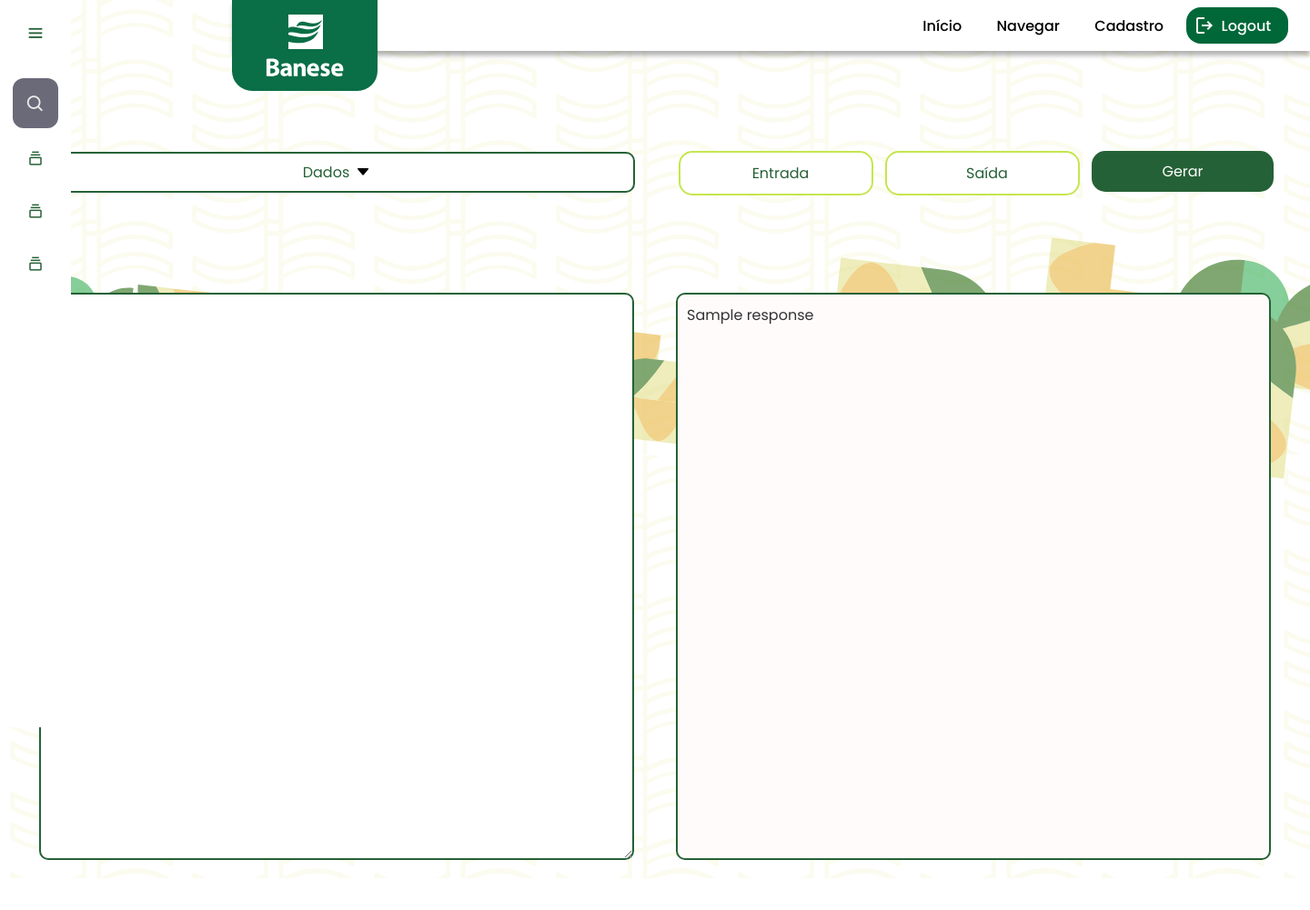
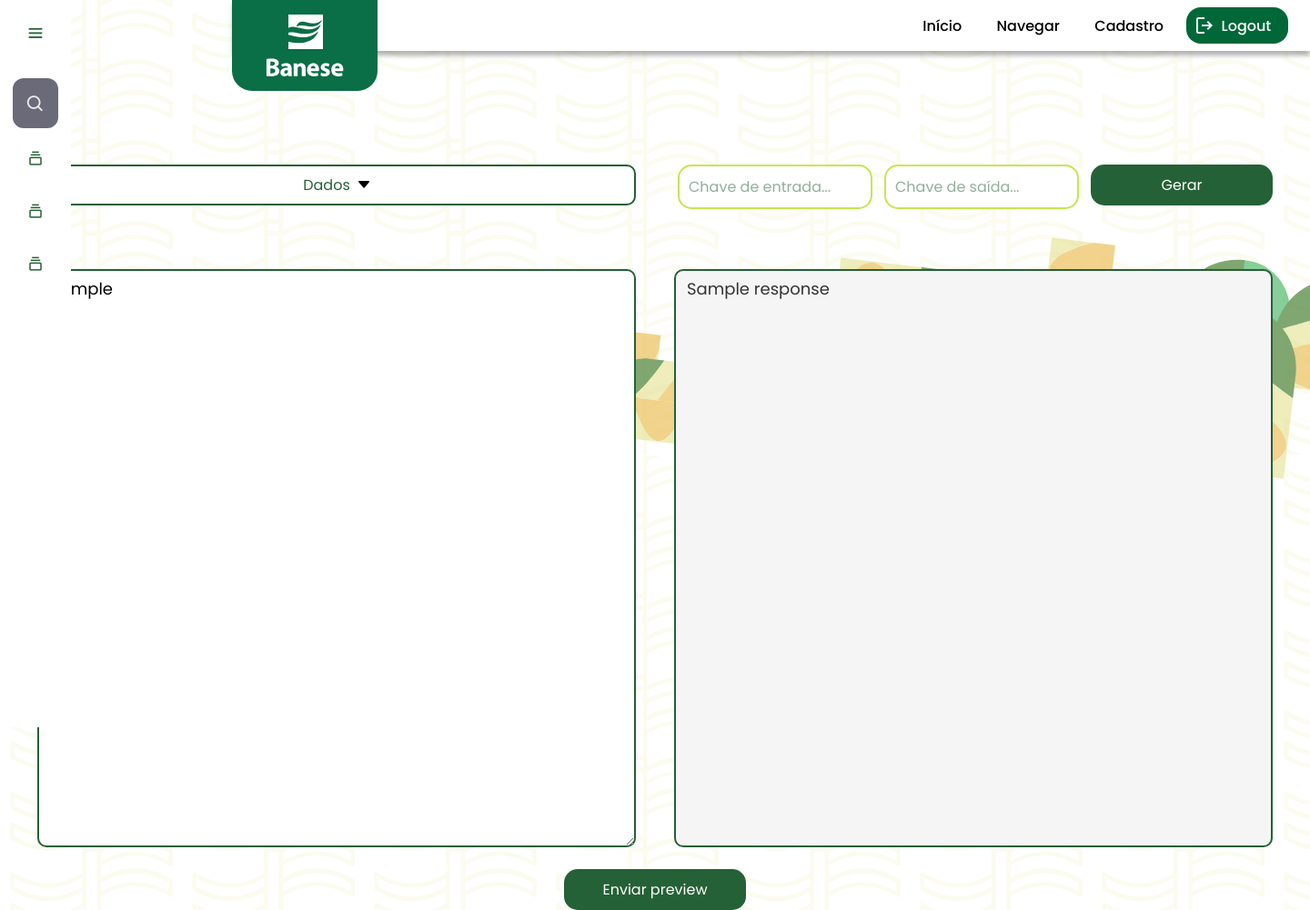
Before and after one commit to JulioRaf4/banese-4966, a Django app: template app/templates/app4966/sci.html in a window 1440 px wide. Shown: the whole page at 91% size. Before the commit the page ends 966 px from the top, so only its background shows below. Run offline with Django 3.2, Linux system fonts and the light colour scheme; the template is opened without the code that fills it: most values are stand-ins (such as "Sample title", 1, 10 or a date in 2020).

Commit message:
Melhorias tela SCI

```diff
--- a/app/static/css/dados.css
+++ b/app/static/css/dados.css
@@ -8,11 +8,12 @@
 /* Estilos dos Botões e Campos de Entrada */
 .button-group {
   display: flex;
-  position: absolute;
-  top: 10px;
-  right: 20px;
+  position: relative;
   width: 654px;
+  flex-wrap: nowrap;
+  flex-direction: row;
   justify-content: space-between;
+  right: 21px;
 }
 
 .btn-left, .input-style {
@@ -38,6 +39,11 @@
   border-radius: 15px;
 }
 
+.btn-preview {
+  position: absolute;
+  top: 100%;
+}
+
 .input-style {
   cursor: text; /* Muda o cursor para indicar edição de texto */
   padding-left: 10px; /* Espaço interno para o texto começar um pouco afastado da borda */
@@ -45,26 +51,27 @@
 }
 
 .input-style::placeholder {
-  color: #256136;
-  text-align: center; /* Centraliza o placeholder */
-  opacity: 1; /* Garante que o placeholder é claramente visível */
+  color: #256136; /* Centraliza o placeholder */
+  opacity: 0.5; /* Garante que o placeholder é claramente visível */
 }
 
 /* Layout Principal e Elementos de Entrada/Saída */
 .input-output {
   display: flex;
   justify-content: space-around;
-  margin-top: 70px;
+  margin-top: 30px;
   width: 100%;
   padding: 20px;
 }
 
 .input-box, .output-box {
   width: 45%;
-  height: 600px;
+  height: 620px;
   border-radius: 10px;
   border: 2px solid #256136;
-  padding: 10px;
+  padding: .375rem .75rem;
+  min-height: calc(1.5em +(.75rem + 2px));
+  font-size: 18px;
 }
 
 .input-box {
@@ -72,14 +79,14 @@
 }
 
 .output-box {
-  background-color: #fffbfb;
+  background-color: #f5f5f5;
   color: #333;
 }
 
 /* Dropdown e Botão de Dados */
 .div-dados {
   display: flex;
-  justify-content: left;
+  justify-content: space-between;
   width: 100%;
   margin-top: 20px;
 }
@@ -88,7 +95,7 @@
   display: flex;
   align-items: center;
   justify-content: center;
-  width: 654px;
+  width: 655px;
   height: 45px;
   background-color: #FFFFFF;
   border: 2px solid #256136;
@@ -146,3 +153,10 @@
   position: relative;
   z-index: 1;
 }
+
+.input-box::placeholder {
+  color: #256136;
+  font-style: italic;
+  font-size: 18px;
+  opacity: 1;
+}
--- a/app/templates/app4966/sci.html
+++ b/app/templates/app4966/sci.html
@@ -1,56 +1,70 @@
 {% load static %}
 <!DOCTYPE html>
 <html lang="en">
+
 <head>
     <meta charset="UTF-8">
     <meta name="viewport" content="width=device-width, initial-scale=1.0">
     <link rel="stylesheet" href="{% static 'css/dados.css' %}">
-    <title>Homepage</title>
-    <script>
-        function updateButtonText() {
-            var selectedOptions = [];
-            var checkboxes = document.querySelectorAll('.dropdown-content input[type="checkbox"]:checked');
-            checkboxes.forEach(function(checkbox) {
-                selectedOptions.push(checkbox.parentElement.textContent.trim());
-            });
-            var button = document.querySelector('.button-drop');
-            if (selectedOptions.length > 0) {
-                button.textContent = selectedOptions.join(', ');
-            } else {
-                button.textContent = 'Dados';
-            }
-        }
-    </script>
+    <title>SCI</title>
 </head>
+
 <body>
     {% include 'base/header.html' %}
     {% include 'base/sidebar.html' %}
     <section class="fundo-div">
-        <!-- Botões no canto -->
-        <div class="button-group">
-            <input type="text" class="btn-left input-style" placeholder="Entrada">
-            <input type="text" class="btn-left input-style" placeholder="Saída">
-            <button class="btn-gerar">Gerar</button>
-        </div>
-        <div class="div-dados">
+        <form class="div-dados" method="post" id="main-form">
+            {% csrf_token %}
             <div class="dropdown">
-                <button class="button-drop" onclick="updateButtonText()">
+                <button class="button-drop" type="button" onclick="updateButtonText()">
                     Dados <img src="{% static 'media/dropdown-svgrepo-com.svg' %}" alt="Dropdown" class="button-icon">
                 </button>
                 <div class="dropdown-content">
-                    <label><input type="checkbox" onchange="updateButtonText()"> Opção 1</label>
-                    <label><input type="checkbox" onchange="updateButtonText()"> Opção 2</label>
+                    <label><input type="checkbox" name="opcao1" onchange="updateButtonText()"> Opção 1</label>
+                    <label><input type="checkbox" name="opcao2" onchange="updateButtonText()"> Opção 2</label>
                     <!-- Adicione mais opções de acordo com sua necessidade -->
                 </div>
             </div>
-        </div>
-        <div class="input-output">
-            <textarea class="input-box" placeholder="Digite aqui..."></textarea>
-            <div class="output-box" >{{ response }}</div>
-        </div>
+            <!-- Botões no canto -->
+            <div class="button-group">
+                <input type="text" class="btn-left input-style" name="Entrada" placeholder="Chave de entrada...">
+                <input type="text" class="btn-left input-style" name="Saida" placeholder="Chave de saída...">
+                <!-- Campo oculto para armazenar o valor do textarea -->
+                <input type="hidden" name="prompt" id="hidden-prompt">
+                <button class="btn-gerar" type="submit" onclick="copyTextareaValue()">Gerar</button>
+            </div>
+        </form>
+
+        <form class="input-output" method="post" id="preview-form">
+            {% csrf_token %}
+            <textarea class="input-box" name="prompt" placeholder="Informe o Json para realizar o preview dos dados...">{{ prompt_value }}</textarea>
+            <div class="output-box">{{ response }}</div>
+            <button class="btn-gerar btn-preview" type="submit">Enviar preview</button>
+        </form>
     </section>
     <div>
         {% include 'base/background.html' %}
     </div>
 </body>
+<script>
+    function updateButtonText() {
+        var selectedOptions = [];
+        var checkboxes = document.querySelectorAll('.dropdown-content input[type="checkbox"]:checked');
+        checkboxes.forEach(function (checkbox) {
+            selectedOptions.push(checkbox.parentElement.textContent.trim());
+        });
+        var button = document.querySelector('.button-drop');
+        if (selectedOptions.length > 0) {
+            button.textContent = selectedOptions.join(', ');
+        } else {
+            button.textContent = 'Dados';
+        }
+    }
+
+    function copyTextareaValue() {
+        var textareaValue = document.querySelector('.input-box').value;
+        document.getElementById('hidden-prompt').value = textareaValue;
+    }
+</script>
+
 </html>
```
Also changed, not shown: app/app4966/views.py (+6 -1 lines).
